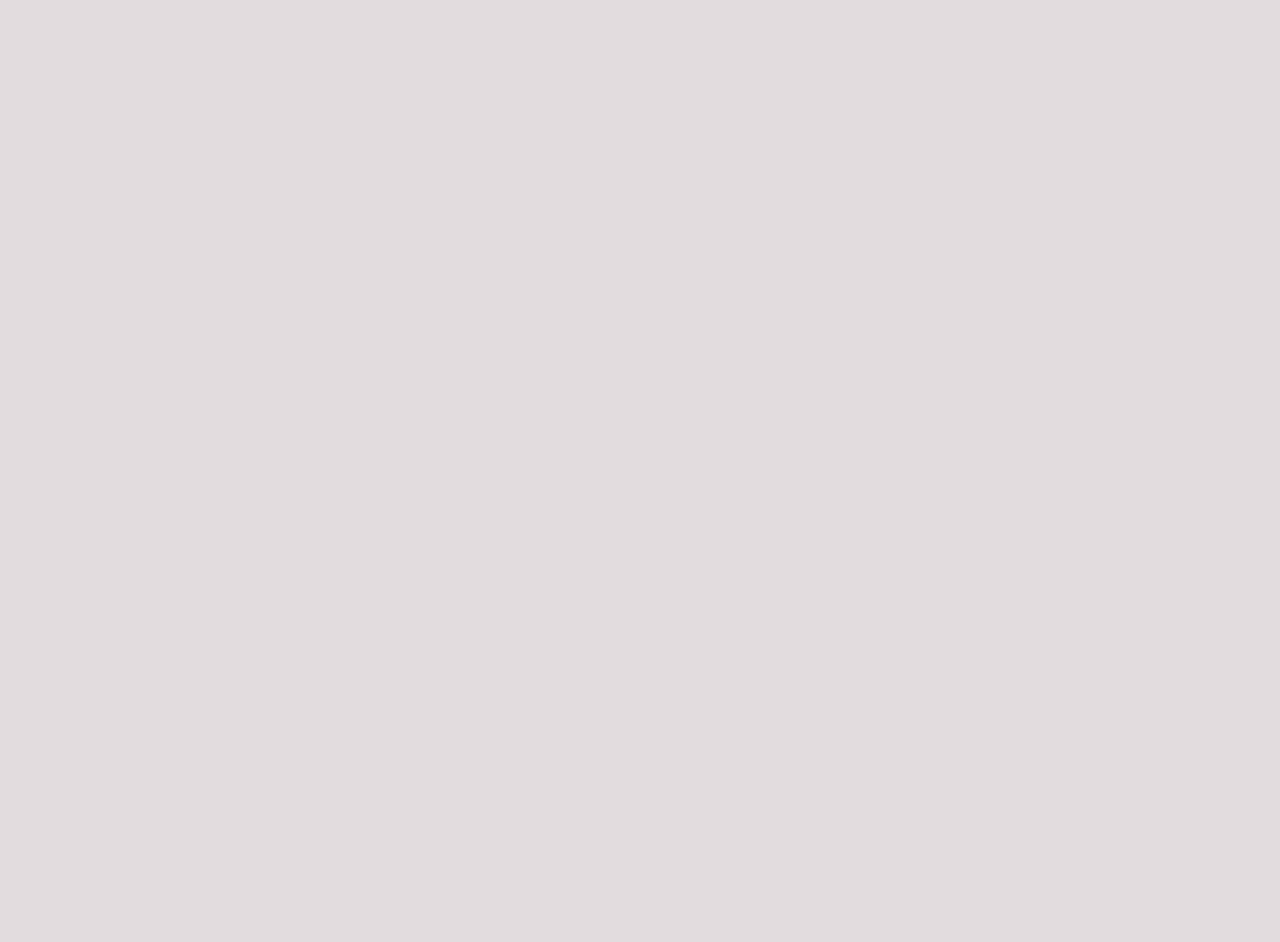
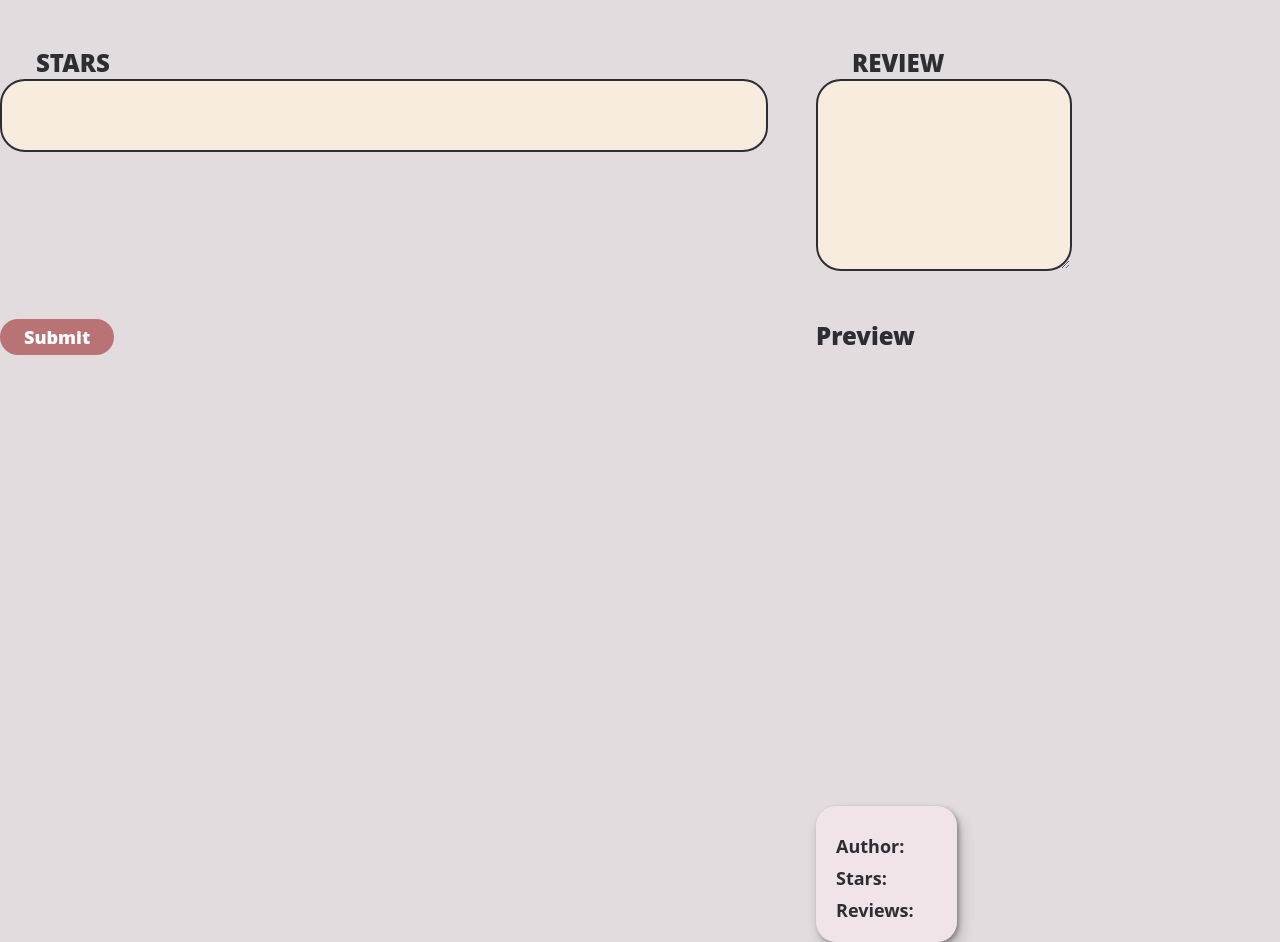
Before and after one commit to GianaS/SvelteDemo, a Svelte app: page /review/1 in a window 1280 px wide. Shown: the part 193-1135 px from the top of the page. Before the commit the page ends 800 px from the top, so only its background shows below. Built offline with nearby package versions, Linux system fonts and the light colour scheme; data requests are answered from the project's data file.

Commit message:
added functioning form component & fixed review(s) issue

```diff
--- a/db.json
+++ b/db.json
@@ -12,6 +12,11 @@
           "author": "Giana",
           "stars": 5,
           "review": "This is one of my favorite albums ever!"
+        },
+        {
+          "author": "Corey",
+          "stars": "5",
+          "review": "I love this album!"
         }
       ]
     },
@@ -21,7 +26,14 @@
       "artist": "Taylor Swift",
       "cover": "fearless.png",
       "about": "Fearless is the second studio album by American singer-songwriter Taylor Swift. The album was released on November 11, 2008, by Big Machine Records. Swift wrote most of the songs during the time when she was promoting her self-titled debut studio album performing as an opening act for other country artists. Of the 13 tracks on the standard edition, eight were solely written by Swift, and the other were co-written by Swift with Liz Rose, Hillary Lindsey, Colbie Caillat, and John Rich. Swift also made her debut as a record producer, co-producing all songs with Nathan Chapman.",
-      "favorite": false
+      "favorite": false,
+      "reviews": [
+        {
+          "author": "Giana",
+          "stars": "5",
+          "review": "Amazing!"
+        }
+      ]
     },
     {
       "id": 3,
@@ -29,7 +41,19 @@
       "artist": "Taylor Swift",
       "cover": "speakNow.jpg",
       "about": "Speak Now is the third studio album by American singer-songwriter Taylor Swift. It was released on October 25, 2010, by Big Machine Records. Production for the album took place during 2009 to 2010 at several recording studios, and was handled by Swift and Nathan Chapman. Written entirely by Swift as the follow-up to Fearless, and described as a loose concept album about confessions,[3] Speak Now expands on the country pop style of her previous work, but with more rock sensibility, drawing influences from bluegrass, pop punk, pop rock and soft rock. Lyrically, it deals with themes such as love, romance, heartbreak and forgiveness.",
-      "favorite": false
+      "favorite": false,
+      "reviews": [
+        {
+          "author": "Giana",
+          "stars": "5",
+          "review": "Love it!"
+        },
+        {
+          "author": "Taylor",
+          "stars": "5",
+          "review": "Such a good album!"
+        }
+      ]
     },
     {
       "id": 4,
@@ -37,7 +61,8 @@
       "artist": "Taylor Swift",
       "cover": "red.png",
       "about": "Red is the fourth studio album by American singer-songwriter Taylor Swift. It was released on October 22, 2012, by Big Machine Records. Inspired by past romantic relationships evoking intense, tumultuous \"red\" emotions that Swift was experiencing during the conception of the project, Red touches on the themes of romance and heartbreak, but represents a mature perspective, while exploring the pressure of being in the public eye. Red is a country, pop and rock record with influences from arena rock, alternative rock, dance, dubstep, electronic, folk and heartland rock; many commentators described it as a pop album, while others deemed it as a country album that sees Swift transitioning from her roots to mainstream pop, which they found to be subsequently complete with its follow-up 1989 (2014).",
-      "favorite": true
+      "favorite": true,
+      "reviews": []
     },
     {
       "id": 5,
@@ -45,7 +70,8 @@
       "artist": "Taylor Swift",
       "cover": "1989.png",
       "about": "1989 is the fifth studio album by American singer-songwriter Taylor Swift, released on October 27, 2014, through Big Machine Records. Taking total control over artistic direction for the first time in her career, Swift named the album 1989 after her birth year and took inspirations from 1980s synth-pop to create a record that shifted her sound from country-oriented to pop. She enlisted a production team composed of Max Martin, Shellback, Ryan Tedder, Jack Antonoff, Imogen Heap, and Nathan Chapman. The final product is a synth-pop album that incorporates heavy synthesizers; programmed percussions; and processed, reverberated backing vocals.",
-      "favorite": false
+      "favorite": false,
+      "reviews": []
     },
     {
       "id": 6,
@@ -53,7 +79,8 @@
       "artist": "Taylor Swift",
       "cover": "reputation.png",
       "about": "Reputation (stylized in all lowercase) is the sixth studio album by American singer-songwriter Taylor Swift. It was released on November 10, 2017, through Big Machine Records. The record was primarily produced by Jack Antonoff, Max Martin, Shellback and Swift herself, who also serves as the executive producer. Described by Swift as her \"most cathartic album\", the album is influenced by Swift's highly publicized personal life and disputes. The album's sound features a darker and heavier tone compared to Swift's previous projects, delving into her vulnerable side. Musically, it is a pop, electropop, synth-pop, R&B and trap record that contains influences of urban genres like hip hop and EDM. Reputation is regarded as Swift's comeback album.",
-      "favorite": false
+      "favorite": false,
+      "reviews": []
     },
     {
       "id": 7,
@@ -61,7 +88,8 @@
       "artist": "Taylor Swift",
       "cover": "lover.png",
       "about": "Lover is the seventh studio album by American singer-songwriter Taylor Swift, released on August 23, 2019, through Republic Records. As the executive producer, Swift enlisted producers Jack Antonoff, Louis Bell, Frank Dukes and Joel Little for the album. Lover is primarily a pop, synth-pop, electropop and pop rock record with a retro style, encompassing diverse genres such as country, funk, dream pop, folk, rock and roll, R&B, bubblegum pop, pop punk and indie pop. Defined by Swift as \"a love letter to love itself\", Lover celebrates the full spectrum of love, using light and bright tones that depart from the dark nature of its predecessor, Reputation (2017). The album's music videos and art direction marked a change in Swift's visual appearance, which now embodies a summer aesthetic, consisting mostly of pastel colors.",
-      "favorite": true
+      "favorite": true,
+      "reviews": []
     },
     {
       "id": 8,
@@ -69,7 +97,8 @@
       "artist": "Taylor Swift",
       "cover": "folklore.png",
       "about": "Folklore (stylized in all lowercase) is the eighth studio album by American singer-songwriter Taylor Swift, released on July 24, 2020, through Republic Records. A surprise album announced without pre-release promotion, Folklore was written and recorded while in isolation during the COVID-19 pandemic. Categorized as an indie folk, alternative rock, electro-folk, and chamber pop record, the album marks a departure from the upbeat pop sound of Swift's preceding studio albums to stripped-down tunes driven by piano and guitar, featuring production from Aaron Dessner and Jack Antonoff. Folklore portrays what Swift called \"a collection of songs and stories that flowed like a stream of consciousness\" rising out of her imagination. It manifests vivid storytelling from largely third-person narratives that detail heartbreak and retrospection.",
-      "favorite": false
+      "favorite": false,
+      "reviews": []
     }
   ]
 }
--- a/src/App.svelte
+++ b/src/App.svelte
@@ -2,7 +2,7 @@
   import { Route, Router } from "svelte-routing";
   import Library from "./Library/Library.svelte";
   import Detail from "./Detail/Detail.svelte";
-  import Form from './Form/Form.svelte'
+  import Form from "./Form/Form.svelte";
 
   export let url = "";
 </script>
--- a/src/Detail/Detail.svelte
+++ b/src/Detail/Detail.svelte
@@ -18,7 +18,7 @@
   onMount(async () => {
     const { data } = await httpGet(`/${id}`);
     album = data;
-    reviews = data.reviews ?? [];
+    reviews = data.reviews;
   });
 
   const handleFavorite = async () => {
@@ -35,7 +35,7 @@
 
 <style>
   .pageWrapper {
-    padding: 0 40px;
+    padding: 0 40px 80px 40px;
     display: flex;
     align-items: center;
     flex-direction: column;
@@ -112,7 +112,7 @@
     <Button to={`/review/${album.id}`}>+ Add a review</Button>
   </div>
 
-  {#each reviews as review}
-    <Review {...review} />
+  {#each reviews as fullReview}
+    <Review {fullReview} />
   {/each}
 </div>
--- a/src/Form/Form.svelte
+++ b/src/Form/Form.svelte
@@ -1,17 +1,83 @@
 <script lang="ts">
+  import { onMount } from "svelte";
+  import { navigate } from "svelte-routing";
+  import BackButtonRow from "../common/BackButtonRow.svelte";
+  import AlbumCover from "../common/AlbumCover.svelte";
+  import Button from "../common/Button.svelte";
+  import Header from "../common/Header.svelte";
+  import { httpPut, httpGet } from "../common/api.js";
+  import TextInput from "./TextInput.svelte";
+  import Review from "../Review/Review.svelte";
+
   export let id;
+
+  let author = "";
+  let stars = "";
+  let review = "";
+
+  $: fullReview = { author, stars, review };
+
+  let album = {};
+  let reviews = [];
+
+  onMount(async () => {
+    const { data } = await httpGet(`/${id}`);
+    album = data;
+    reviews = data.reviews;
+  });
+
+  const submitReview = async () => {
+    const updatedAlbum = {
+      ...album,
+      reviews: [...reviews, fullReview],
+    };
+    const { ok } = await httpPut(`/${id}`, updatedAlbum);
+    if (ok) {
+      navigate(`/albums/${id}`);
+    }
+  };
 </script>
 
 <style>
-  div {
-    display: flex;
-    justify-content: center;
-    padding-top: 50px;
-    width: 30%;
-    height: 40%;
+  .pageWrapper {
+  }
+  form {
+    display: grid;
+    grid-auto-rows: auto;
+    grid-template-columns: 1fr;
+    gap: var(--spacingXLarge);
+  }
+  .fields {
+    display: grid;
+    grid-auto-rows: auto;
+    gap: var(--spacingMedium);
+  }
+  .preview {
+    display: grid;
+    grid-template-columns: minmax(20vw, 10rem);
+    grid-template-rows: minmax(32vw, 16rem);
+  }
+  @media (min-width: 48rem) {
+    form {
+      grid-template-columns: 60vw 20vw;
+    }
   }
 </style>
 
-<div>
-  <span>hey hey here i am! {id}</span>
+<div class="pageWrapper">
+  <Header element="h1" size="large">Add Review for Album: {album.title}</Header>
+  <form on:submit|preventDefault={submitReview}>
+    <div class="fields" />
+    <TextInput label="Name" bind:value={author} />
+    <TextInput label="Stars" bind:value={stars} />
+    <TextInput label="Review" bind:value={review} multiline />
+    <div>
+      <Button>Submit</Button>
+    </div>
+    <div>
+      <Header>Preview</Header>
+      <div class="preview" />
+      <Review {fullReview} />
+    </div>
+  </form>
 </div>
--- /dev/null
+++ b/src/Form/TextInput.svelte
@@ -0,0 +1,39 @@
+<script lang="ts">
+  export let label;
+  export let value;
+  export let multiline: boolean = false;
+</script>
+
+<style>
+  label {
+    font-weight: var(--typeWeightBold);
+    text-transform: uppercase;
+  }
+  span {
+    padding: 0 0 var(--spacingSmall) var(--spacingLarge);
+  }
+  input,
+  textarea {
+    display: block;
+    background: #f8ecde;
+    border-radius: 25px;
+    border: 2px solid var(--colorFg);
+    padding: 0.75rem var(--spacingSmall) 0.75rem var(--spacingLarge);
+    width: 100%;
+  }
+  textarea {
+    height: 8rem;
+  }
+</style>
+
+{#if multiline}
+  <label>
+    <span>{label}</span>
+    <textarea type="text" bind:value />
+  </label>
+{:else}
+  <label>
+    <span>{label}</span>
+    <input type="text" bind:value />
+  </label>
+{/if}
--- a/src/Review/Review.svelte
+++ b/src/Review/Review.svelte
@@ -1,7 +1,5 @@
 <script lang="ts">
-  export let author;
-  export let stars;
-  export let review;
+  export let fullReview;
 </script>
 
 <style>
@@ -33,15 +31,15 @@
   <div class="review">
     <span>
       <b>Author:</b>
-      {author}
+      {fullReview.author}
     </span>
     <span>
       <b>Stars:</b>
-      {stars}
+      {fullReview.stars}
     </span>
     <span>
       <b>Reviews:</b>
-      {review}
+      {fullReview.review}
     </span>
   </div>
 </div>
```
